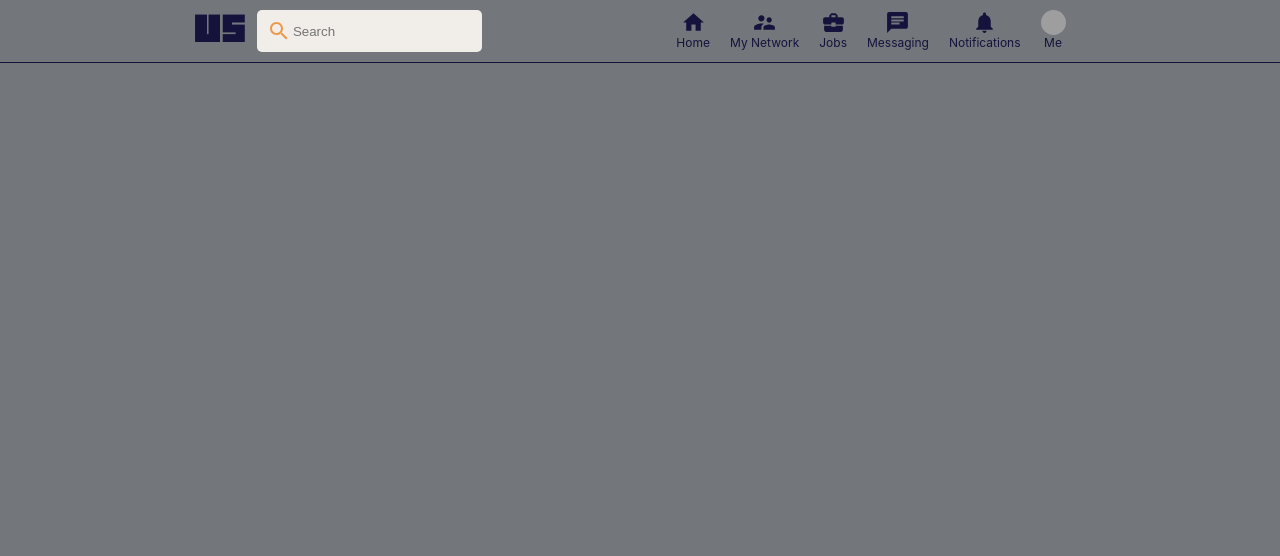
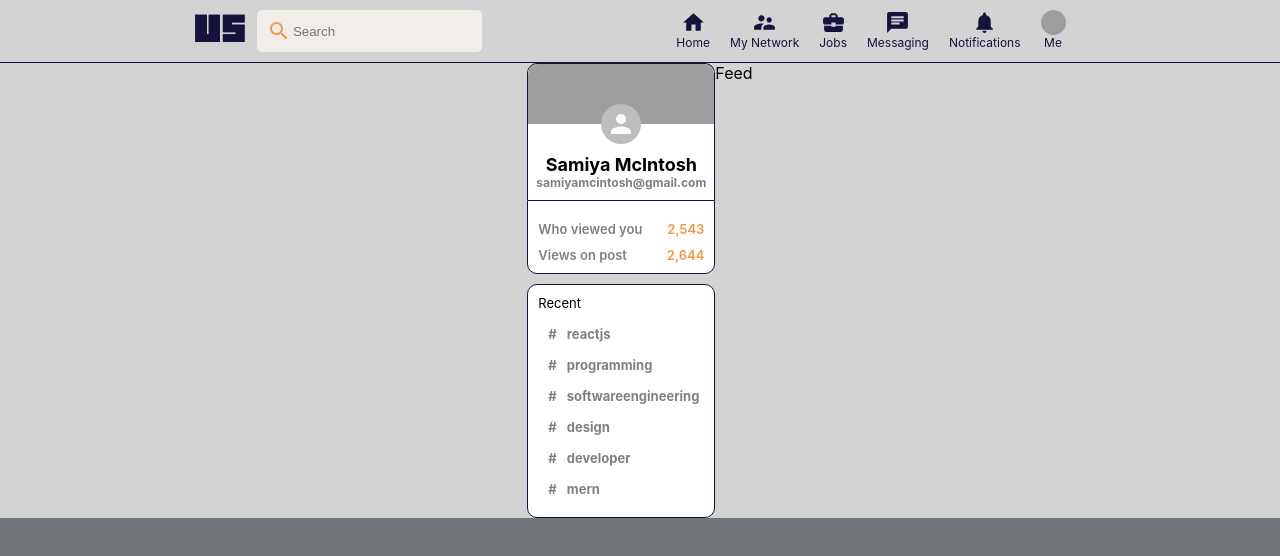
Before and after one commit to Blueprint-Avenue/linkedus, a React (Create React App) app: page / in a window 1280 px wide. Shown: the top 556 px of the page. Built offline with nearby package versions, Linux system fonts and the light colour scheme; grey boxes are pictures that could not be loaded.

Commit message:
completed sidebar component

```diff
--- /dev/null
+++ b/src/App.css
@@ -0,0 +1,10 @@
+.app{
+    background-color: lightgray;
+    display: flex;
+    flex-direction: column;
+    align-items: center;
+}
+
+.app__body{
+    display: flex;
+}
--- a/src/App.js
+++ b/src/App.js
@@ -1,4 +1,7 @@
 import Header from "./components/Header/Header";
+import Sidebar from "./components/Sidebar/Sidebar";
+import "./App.css";
+import Feed from "./components/Feed/Feed";
 
 function App() {
 	return (
@@ -7,8 +10,12 @@ function App() {
 			<Header />
 			{/* App Body */}
 			{/* Sidebar */}
-			{/* Feed */}
-			{/* Widgets */}
+			<div className="app__body">
+				<Sidebar />
+				{/* Feed */}
+				<Feed />
+				{/* Widgets */}
+			</div>
 		</div>
 	);
 }
--- /dev/null
+++ b/src/components/Feed/Feed.js
@@ -0,0 +1,7 @@
+import React from "react";
+
+function Feed() {
+	return <div>Feed</div>;
+}
+
+export default Feed;
--- /dev/null
+++ b/src/components/Sidebar/Sidebar.js
@@ -0,0 +1,49 @@
+import {Avatar} from "@material-ui/core";
+import React from "react";
+import "./sidebar.css";
+
+function Sidebar() {
+	const recentItem = (topic) => (
+		<div className="sidebar__recentItem">
+			<span className="sidebar__hash">#</span>
+			<p>{topic}</p>
+		</div>
+	);
+
+	return (
+		<div className="sidebar">
+			{/* Sidebar Top */}
+			<div className="sidebar__top">
+				<img
+					src="https://img.rasset.ie/0015d72f-800.jpg"
+					alt="background image"
+				/>
+				<Avatar className="sidebar__avatar" />
+				<h2>Samiya McIntosh</h2>
+				<h4>samiyamcintosh@gmail.com</h4>
+			</div>
+			<div className="sidebar__stats">
+				<div className="sidebar__stat">
+					<p>Who viewed you</p>
+					<p className="sidebar__statNumber">2,543</p>
+				</div>
+				<div className="sidebar__stat">
+					<p>Views on post</p>
+					<p className="sidebar__statNumber">2,644</p>
+				</div>
+			</div>
+			{/* Sidebar Bottom */}
+			<div className="sidebar__bottom">
+				<p>Recent</p>
+				{recentItem("reactjs")}
+				{recentItem("programming")}
+				{recentItem("softwareengineering")}
+				{recentItem("design")}
+				{recentItem("developer")}
+				{recentItem("mern")}
+			</div>
+		</div>
+	);
+}
+
+export default Sidebar;
--- /dev/null
+++ b/src/components/Sidebar/sidebar.css
@@ -0,0 +1,105 @@
+.sidebar{
+    position: sticky;
+    top: 80px;
+    flex: 0.2;
+    border-radius: 10px;
+    text-align: center;
+    height: fit-content;
+}
+
+.sidebar__avatar {
+    margin-bottom: 10px;
+}
+
+.sidebar__top{
+    display: flex;
+    flex-direction: column;
+    align-items: center;
+    border: 1px solid #15133C;
+    border-bottom: 0;
+    border-top-left-radius: 10px;
+    border-top-right-radius: 10px;
+    background-color: white;
+    padding-bottom: 10px;
+}
+
+.sidebar__top > img {
+    margin-bottom: -20px;
+    width: 100%;
+    height: 60px;
+    border-top-left-radius: 10px;
+    border-top-right-radius: 10px;
+    object-fit: cover;
+}
+
+.sidebar__top > h4{
+    color: gray;
+    font-size: 12px;
+}
+
+.sidebar__top>h2 {
+    font-size: 18px;
+}
+
+.sidebar__stats{
+    padding: 10px;
+    margin-bottom: 10px;
+    background-color: white;
+    border: 1px solid #15133C;
+    border-bottom-left-radius: 10px;
+    border-bottom-right-radius: 10px;
+
+}
+
+.sidebar__stat {
+    margin-top: 10px;
+    display: flex;
+    justify-content: space-between;
+}
+
+.sidebar__stat > p {
+    color: gray;
+    font-size: 13px;
+    font-weight: 600;
+}
+
+.sidebar__statNumber{
+    font-weight: bold;
+    color: #EC994B !important;
+}
+
+.sidebar__bottom{
+    text-align: left;
+    padding: 10px;
+    border: 1px solid #15133C;
+    background-color: white;
+    border-radius: 10px;
+    margin-top: 10px;
+}
+
+.sidebar__bottom > p{
+    font-size: 13px;
+    padding-bottom: 10px;
+}
+
+.sidebar__recentItem{
+    display: flex;
+    font-size: 13px;
+    color: gray;
+    font-weight: bolder;
+    cursor: pointer;
+    margin-bottom: 5px;
+    padding: 5px;
+}
+
+.sidebar__recentItem:hover{
+   background-color: whitesmoke;
+   border-radius: 10px;
+   cursor: pointer;
+   color: black;
+}
+
+.sidebar__hash{
+    margin-right: 10px;
+    margin-left: 5px;
+}
```
